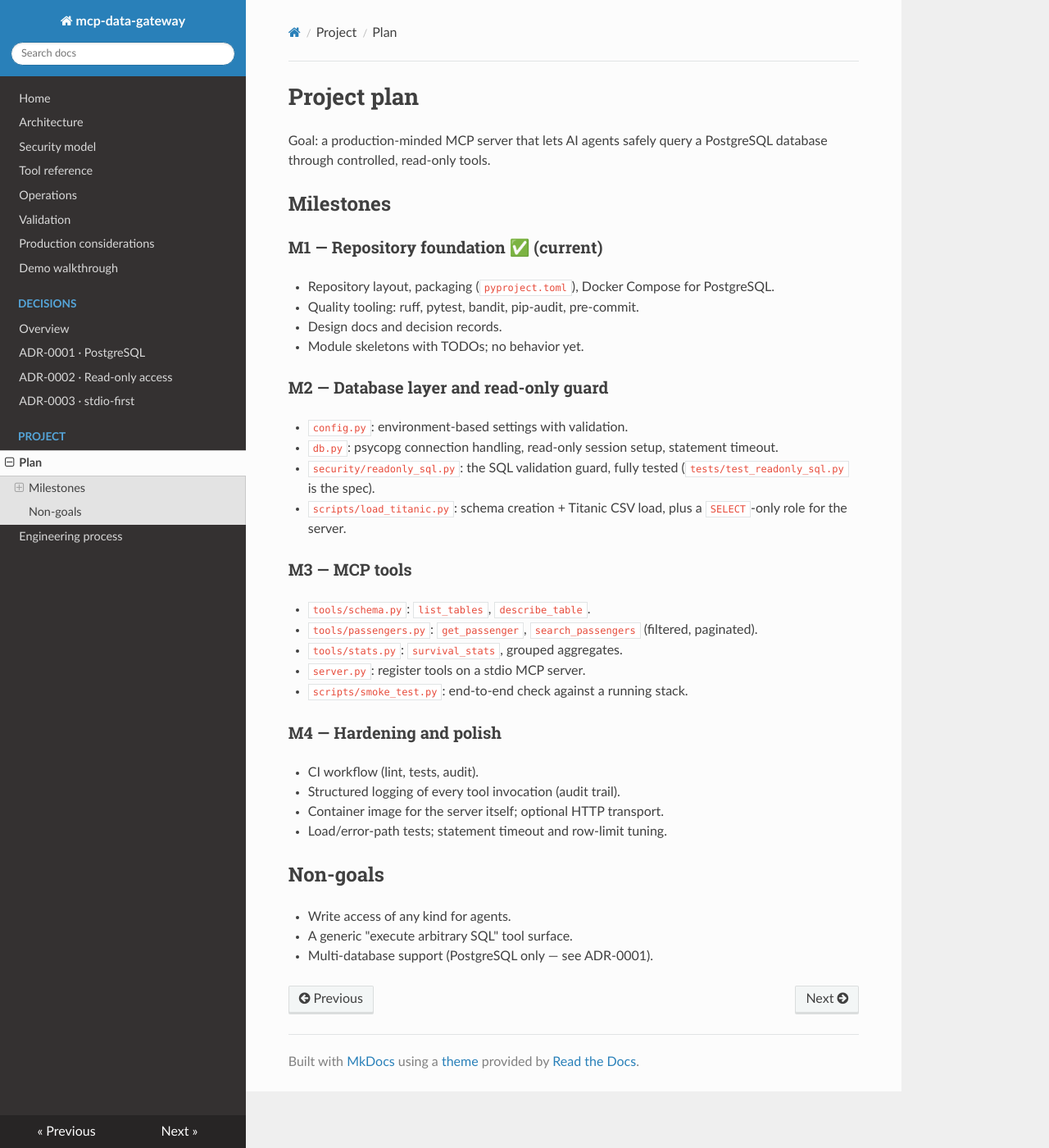
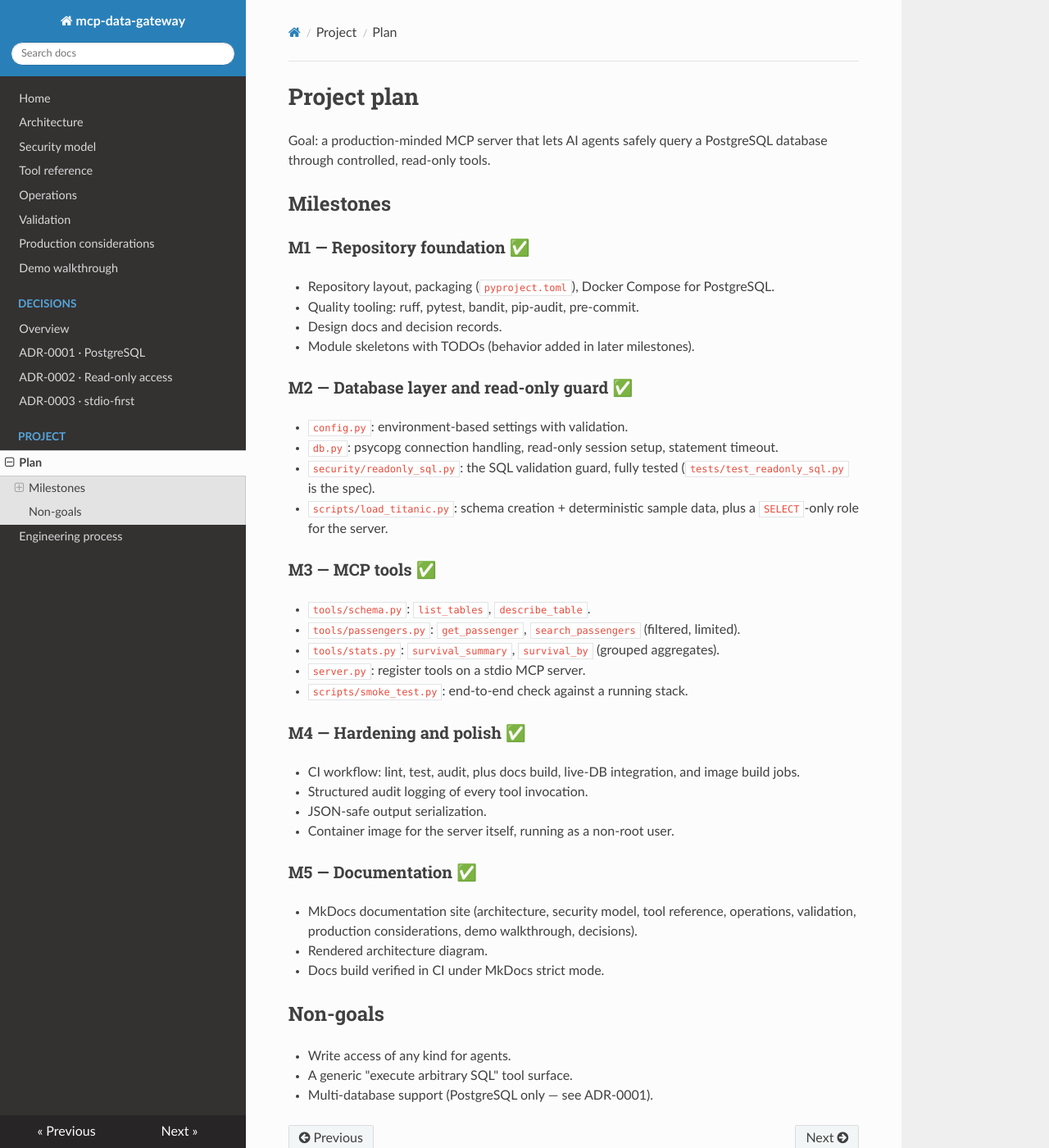
Before and after one commit to Ali-Chaghou/mcp-data-gateway, an MkDocs documentation site: the page built from docs/project-plan.md, in a window 1280 px wide and 1400 px high. Shown: the whole window at 82% size. Built offline with MkDocs 1.6.1, drawn with Linux system fonts in a browser that asks for light colours; nearby versions of some CDN libraries.

```diff
--- a/docs/project-plan.md
+++ b/docs/project-plan.md
@@ -5,36 +5,43 @@ database through controlled, read-only tools.
 
 ## Milestones
 
-### M1 — Repository foundation ✅ (current)
+### M1 — Repository foundation ✅
 
 - Repository layout, packaging (`pyproject.toml`), Docker Compose for PostgreSQL.
 - Quality tooling: ruff, pytest, bandit, pip-audit, pre-commit.
 - Design docs and decision records.
-- Module skeletons with TODOs; no behavior yet.
+- Module skeletons with TODOs (behavior added in later milestones).
 
-### M2 — Database layer and read-only guard
+### M2 — Database layer and read-only guard ✅
 
 - `config.py`: environment-based settings with validation.
 - `db.py`: psycopg connection handling, read-only session setup, statement timeout.
 - `security/readonly_sql.py`: the SQL validation guard, fully tested
   (`tests/test_readonly_sql.py` is the spec).
-- `scripts/load_titanic.py`: schema creation + Titanic CSV load, plus a
+- `scripts/load_titanic.py`: schema creation + deterministic sample data, plus a
   `SELECT`-only role for the server.
 
-### M3 — MCP tools
+### M3 — MCP tools ✅
 
 - `tools/schema.py`: `list_tables`, `describe_table`.
-- `tools/passengers.py`: `get_passenger`, `search_passengers` (filtered, paginated).
-- `tools/stats.py`: `survival_stats`, grouped aggregates.
+- `tools/passengers.py`: `get_passenger`, `search_passengers` (filtered, limited).
+- `tools/stats.py`: `survival_summary`, `survival_by` (grouped aggregates).
 - `server.py`: register tools on a stdio MCP server.
 - `scripts/smoke_test.py`: end-to-end check against a running stack.
 
-### M4 — Hardening and polish
+### M4 — Hardening and polish ✅
 
-- CI workflow (lint, tests, audit).
-- Structured logging of every tool invocation (audit trail).
-- Container image for the server itself; optional HTTP transport.
-- Load/error-path tests; statement timeout and row-limit tuning.
+- CI workflow: lint, test, audit, plus docs build, live-DB integration, and image build jobs.
+- Structured audit logging of every tool invocation.
+- JSON-safe output serialization.
+- Container image for the server itself, running as a non-root user.
+
+### M5 — Documentation ✅
+
+- MkDocs documentation site (architecture, security model, tool reference,
+  operations, validation, production considerations, demo walkthrough, decisions).
+- Rendered architecture diagram.
+- Docs build verified in CI under MkDocs strict mode.
 
 ## Non-goals
 
```
Also changed, not shown: README.md (+11 -5 lines), SECURITY.md (+10 -14 lines).
